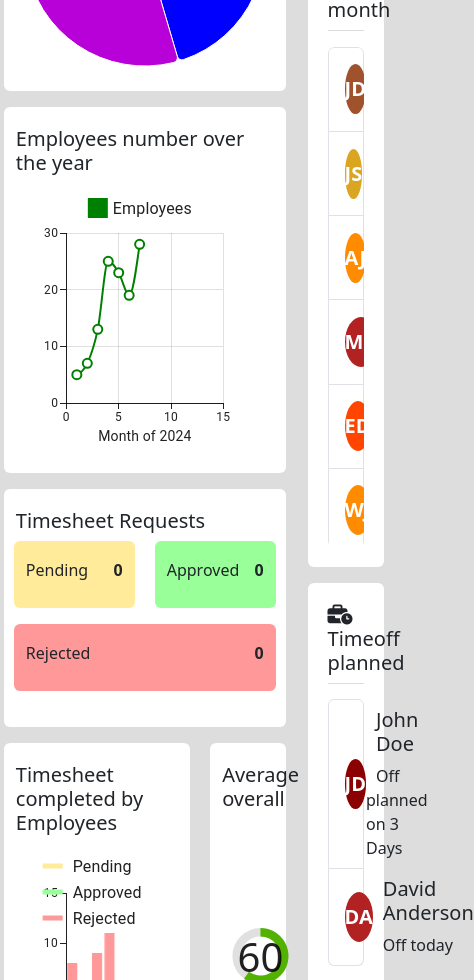
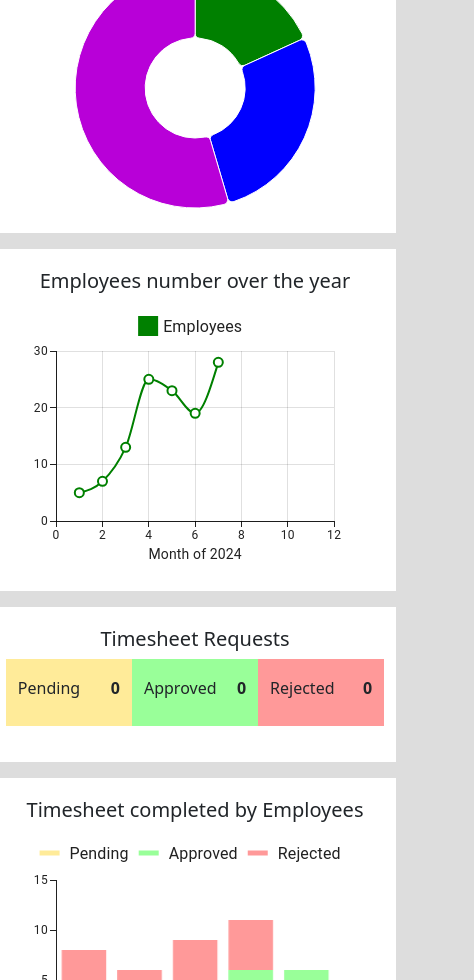
Before and after one commit to ARchWolfDev/SyncHR_React_V, a React (Create React App) app: page /admin/dashboard in a window 390 px wide. Shown: the part 1020-2000 px from the top of the page, 474 px wide, since content can reach past the window. Built offline with nearby package versions, Linux system fonts and the light colour scheme.

Commit message:
dashboard responsive fix

```diff
--- a/src/App.css
+++ b/src/App.css
@@ -175,6 +175,12 @@
   }
   .info-box .col {min-width: 100%!important;}
   .calendar-modal-emplyee-info {display: none!important;}
+  .admin-quick-bar {display: none;}
+  .dashboard-row {flex-direction: column;}
+  .dashboard-row div {width: 100%!important;}
+  .dashboard-row h5 {text-align: center;}
+  .box {margin: 0 !important; margin-bottom: 1rem!important; border-radius: 0!important;}
+  .justify-items-center {justify-items: center!important;}
 }
 /* ========================================================================= */
 body { background: #ddd!important; }
--- a/src/components/AdminDashboard.js
+++ b/src/components/AdminDashboard.js
@@ -103,7 +103,7 @@ function AdminDashboard() {
           </Form> */}
         </Col>
       </Row>
-      <Row>
+      <Row className='dashboard-row'>
         <Col className='col-3'>
           <div className='m0-box mb-3' >
             <h5>All employees</h5>
@@ -164,7 +164,7 @@ function AdminDashboard() {
         />
         </Col>
       </Row>
-      <Row>
+      <Row className='dashboard-row'>
         <Col className='box'>
         <h5>Employees number over the year</h5>
           <LineChart
@@ -182,8 +182,8 @@ function AdminDashboard() {
           />
         </Col>
       </Row>
-      <Row>
-        <Col className='box'>
+      <Row className='dashboard-row'>
+        <Col className='box justify-items-center'>
             <h5>Timesheet Requests</h5>
             <Row className='timesheet-status-box-row'>
               <Col type='button' onClick={() => handleInformationContent('pending')} className='box' style={{backgroundColor: '#ffeb99'}}><h6>Pending <strong style={{float: 'right'}}>0</strong></h6></Col>
@@ -193,7 +193,7 @@ function AdminDashboard() {
             {renderTimeSheetStatusInformation()}
         </Col>
       </Row>
-      <Row>
+      <Row className='dashboard-row'>
         <Col className='box'>
           <h5>Timesheet completed by Employees</h5>
           <BarChart
@@ -232,7 +232,7 @@ function AdminDashboard() {
           />
         </Col>
       </Row>
-      <Row>
+      <Row className='dashboard-row'>
         <Col className='box col-3'>
           <h5>Timeoff Requests</h5>
           <ListGroup as="ol" numbered>
--- a/src/components/AdminQuickBar.js
+++ b/src/components/AdminQuickBar.js
@@ -4,7 +4,7 @@ import { ListGroup, ListGroupItem, ProgressBar, Col } from 'react-bootstrap';
 
 function AdminQuickBar({employees}) {
   return (
-    <Col className={`col-3`}>
+    <Col className={`col-3 admin-quick-bar`}>
         <Col className='m0-box mb-3'>
         add quick action
         <h5><i className="fa-solid fa-hourglass-start"></i> Pending action</h5>
```
